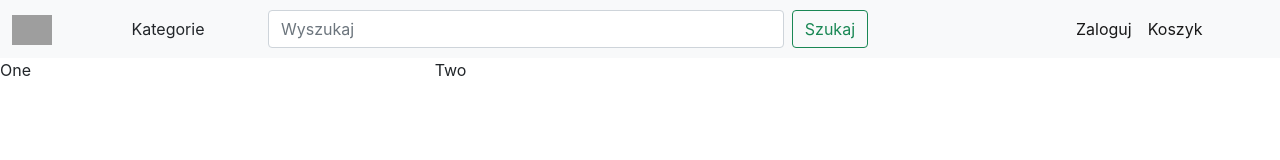
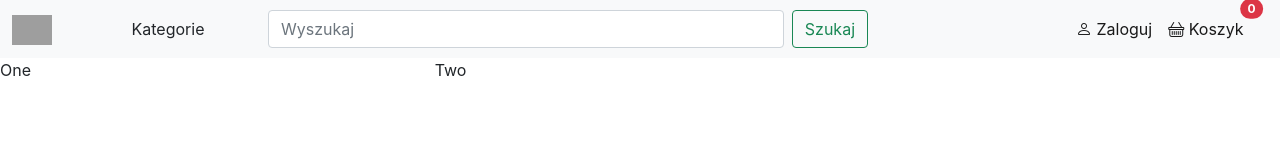
Before and after one commit to Endermanbugzjfc/projekt-TAB, a React (Create React App) app in the folder frontend/: page / in a window 1280 px wide. Shown: the top 160 px of the page. Built offline with nearby package versions, Linux system fonts and the light colour scheme; no server answers; grey boxes are pictures that could not be loaded.

Commit message:
Added icons to user and basket. Preparead recieving json info for basket and user

```diff
--- a/frontend/package.json
+++ b/frontend/package.json
@@ -6,6 +6,7 @@
     "@testing-library/jest-dom": "^5.16.2",
     "@testing-library/react": "^12.1.4",
     "@testing-library/user-event": "^13.5.0",
+    "bootstrap-icons": "^1.8.1",
     "react": "^17.0.2",
     "react-dom": "^17.0.2",
     "react-router-dom": "^6.3.0",
--- a/frontend/public/index.html
+++ b/frontend/public/index.html
@@ -27,8 +27,10 @@
 
     <!-- Boostrap CSS -->
     <link href="https://cdn.jsdelivr.net/npm/bootstrap@5.1.3/dist/css/bootstrap.min.css" rel="stylesheet" integrity="sha384-1BmE4kWBq78iYhFldvKuhfTAU6auU8tT94WrHftjDbrCEXSU1oBoqyl2QvZ6jIW3" crossorigin="anonymous">
-    <!-- Bootstrap JS-->
+    <!-- Bootstrap JS -->
     <script src="https://cdn.jsdelivr.net/npm/bootstrap@5.1.3/dist/js/bootstrap.bundle.min.js" integrity="sha384-ka7Sk0Gln4gmtz2MlQnikT1wXgYsOg+OMhuP+IlRH9sENBO0LRn5q+8nbTov4+1p" crossorigin="anonymous"></script>
+    <!-- Bootstrap Icons -->
+    <link rel="stylesheet" href="https://cdn.jsdelivr.net/npm/bootstrap-icons@1.8.1/font/bootstrap-icons.css">
 
     <title>React App</title>
   </head>
--- a/frontend/src/Navbar.js
+++ b/frontend/src/Navbar.js
@@ -6,7 +6,7 @@ class Navbar extends React.Component
 {
     constructor(props){
         super(props);
-        this.state = { userInfo: [] };
+        this.state = { userInfo: [], loggedIn: false, basket:[] };
     }
 
     componentDidMount(){
@@ -30,7 +30,6 @@ class Navbar extends React.Component
                         <div class="collapse navbar-collapse" id="navbarSupportedContent">
                             <div class="col col-2 btn" data-bs-toggle="offcanvas" href="#offcanvasCategories" role="button" aria-controls="offcanvasCategories">Kategorie</div>
 
-
                             <div class="col-6 col">
                                 <form class="d-flex">
                                     <input class="form-control me-2" type="search" placeholder="Wyszukaj" aria-label="Search"/>
@@ -41,17 +40,63 @@ class Navbar extends React.Component
                             <div class="col-2 col">
                                 <ul class="navbar-nav me-auto mb-2 mb-lg-0">
                                     <li class="nav-item">
-                                        <Link to="/login" class="nav-link active">Zaloguj</Link>
+                                        {this.userIconAndLogin()}
                                     </li>
-                                    <li class="nav-item">
-                                        <Link to="/basket" class="nav-link active">Koszyk</Link>
+                                    <li class="nav-item position-relative">
+                                        <Link to="/basket" class="nav-link active bi bi-basket">    Koszyk
+                                            <span class="position-absolute top-0 start-100 translate-middle badge rounded-pill bg-danger">
+                                                0 {/*ITEMS IN BASKET TODO */}
+                                                <span class="visually-hidden">items in basket</span>
+                                            </span>
+                                        </Link>
                                     </li>
                                 </ul>
                             </div>
                         </div>
                     </div>
                 </nav>
+                {this.categoriesOffcanvas()}
 
+            </>
+        );
+    }
+
+    async getUserData() {
+        const response = await fetch('userData');
+        const userData = await response.json();
+        this.state.userInfo = userData;
+    }
+
+    async getBasket(){
+        const response = await fetch('basket');
+        const basketContent = await response.json();
+        this.state.basket = basketContent;
+    }
+
+    userIconAndLogin(){
+        if(this.state.loggedIn){
+            return(
+                <>
+                    <Link to="/user" class="nav-link active bi bi-person">
+                        {
+                            this.state.userInfo.map(user => user.username)
+                        }
+                    </Link>
+                </>
+            )
+        }
+        else{
+            return(
+                <>
+                    <Link to="/login" class="nav-link active bi bi-person"> Zaloguj</Link>
+                </>
+            )
+        }
+    }
+
+    categoriesOffcanvas() {
+        return(
+            <>
             <div class="offcanvas offcanvas-start" tabindex="-1" id="offcanvasCategories" aria-labelledby="offcanvasCategoriesLabel">
                 <div class="offcanvas-header">
                     <h5 class="offcanvas-title" id="offcanvasCategoriesLabel">Kategorie produktów</h5>
@@ -85,15 +130,8 @@ class Navbar extends React.Component
                 </div>
             </div>
         </>
-        );
+        )
     }
-
-    getUserData() {
-        //const response = await fetch('userData');
-        //const userData = await response.json();
-        //this.state.userInfo = userData;
-    }
-
 }
 
 export default Navbar
```
Also changed, not shown: 1 other file (tests, documents, lock files or other folders). Lines whose indentation alone changed are shown as unchanged.
